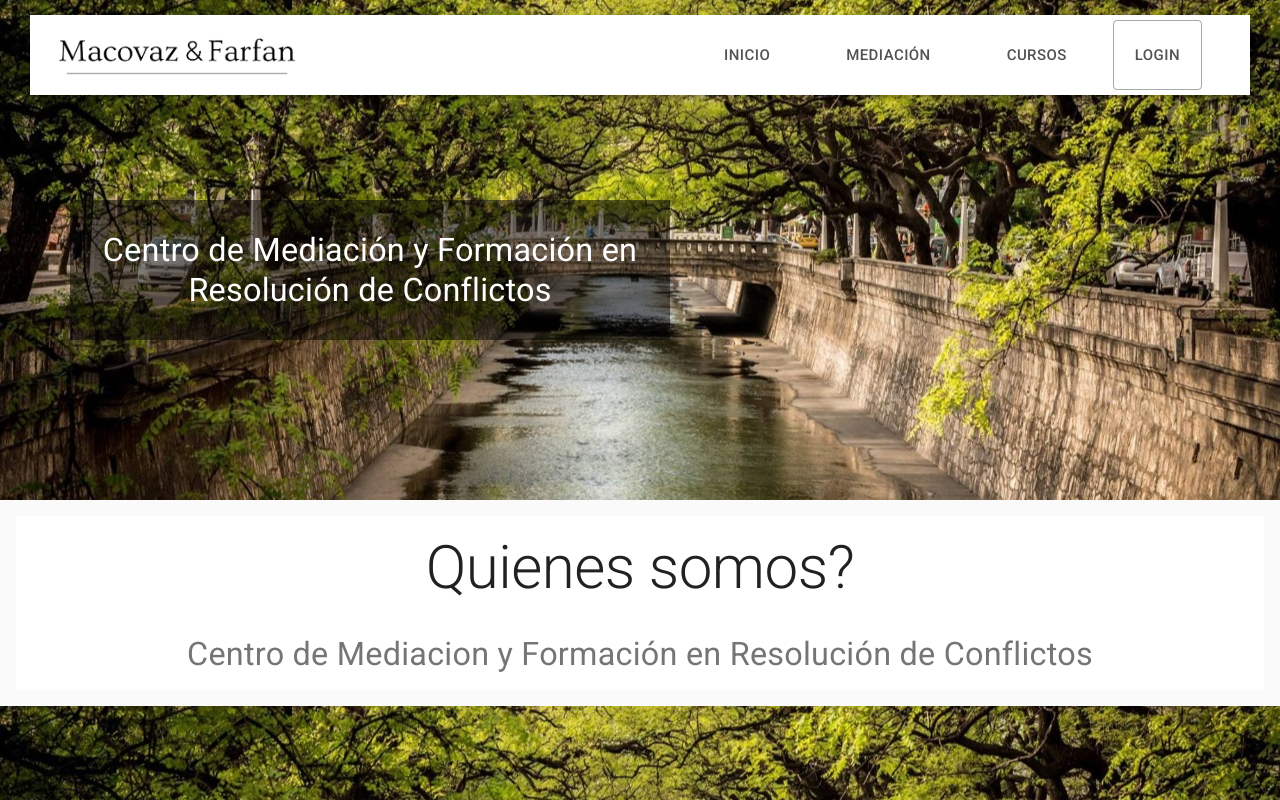
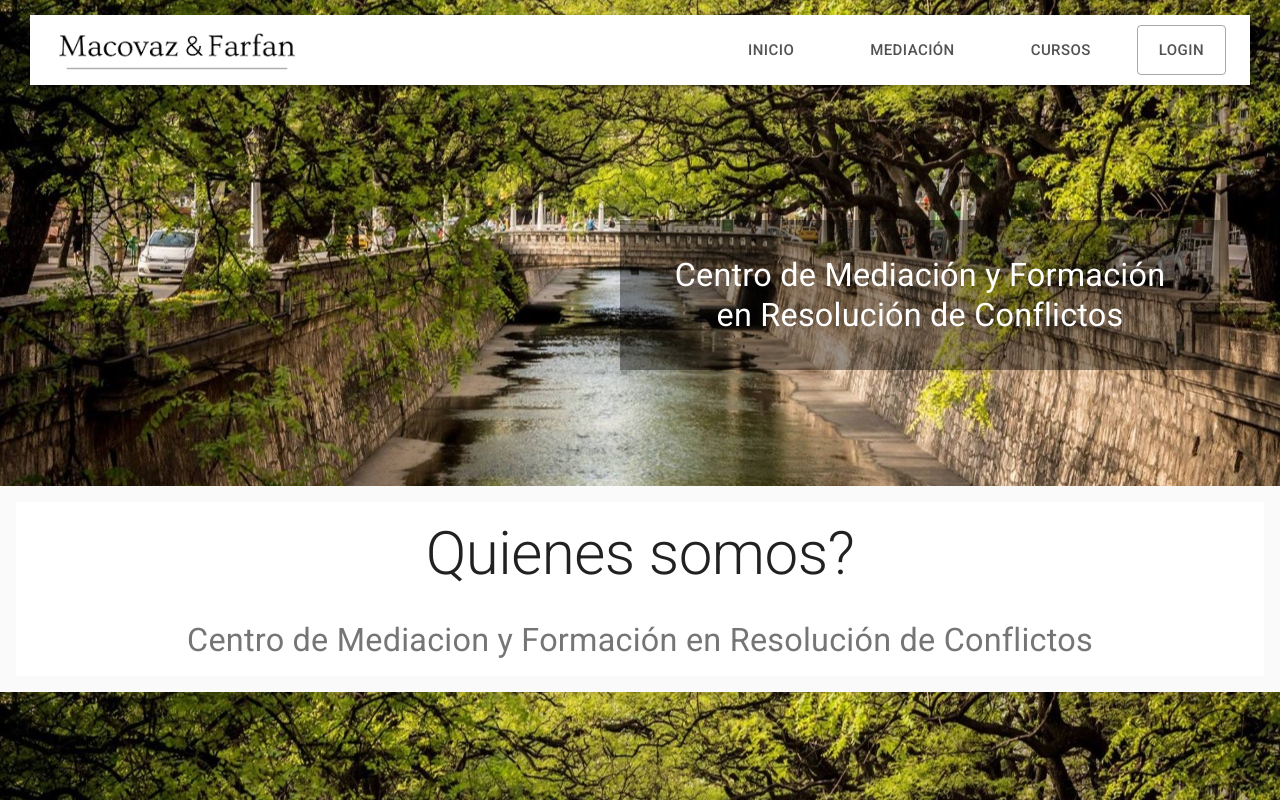
Before and after one commit to facundoolmedo/mediaronline, a React (Create React App) app: page / in a window 1280 px wide. Shown: the top 800 px of the page. Built offline with nearby package versions, Linux system fonts and the light colour scheme.

Commit message:
Using display flex on Banner

```diff
--- a/src/TemaConfig.js
+++ b/src/TemaConfig.js
@@ -1,13 +1,10 @@
-import {
-  createMuiTheme, responsiveFontSizes
-} from "@material-ui/core/styles";
+import { createMuiTheme, responsiveFontSizes } from "@material-ui/core/styles";
 let theme = createMuiTheme({
   palette: {
     secondary: {
       main: "#FFFFFF",
     },
     primary: {
-
       main: "#525252",
     },
   },
--- a/src/components/Banner.jsx
+++ b/src/components/Banner.jsx
@@ -15,16 +15,13 @@ const useStyle = makeStyles({
     // backgroundColor: "#266A64",
     textAlign: "center",
   },
-  logo: {
-    color:"#ffc107",
-  },
   titulo: {
-    width:"auto",
-    backgroundColor:'rgba(3, 3, 3, 0.5)',
+    width: "auto",
+    margin: 20,
+    backgroundColor: "rgba(3, 3, 3, 0.4)",
     // backgroundColor:"#333333",
-    maxWidth:600,
-    padding:30,
-    marginLeft:30,
+    maxWidth: 600,
+    padding: 35,
   },
 });
 
@@ -33,16 +30,20 @@ const Banner = (props) => {
 
   return (
     <Fragment>
-      <Box className={classes.banner} pb={20} pt={25} px={5}>
-        {/* <Typography variant="h1" color="secondary">
-          {props.titulo}</Typography> */}
-
+      <Box
+        className={classes.banner}
+        pb={12}
+        pt={25}
+        px={5}
+        display="flex"
+        justifyContent="flex-end"
+      >
         <Box className={classes.titulo}>
-          <Typography variant="h4" color="secondary" >
-            {props.titulo}</Typography>
+          <Typography variant="h4" color="secondary">
+            {props.titulo}
+          </Typography>
         </Box>
       </Box>
-
     </Fragment>
   );
 };
--- a/src/components/Contenedor.jsx
+++ b/src/components/Contenedor.jsx
@@ -62,9 +62,9 @@ export const Contenedor = (props) => {
   };
   return (
     <div className={classes.cont}>
-      <Container maxWidth="xl" className={classes.bar}>
+      <Container fixed className={classes.bar}>
         <HideAppBar accionAbrir={accionAbrir} />
-        </Container>
+      </Container>
       <Hidden mdUp>
         <Drawer
           classes={{
@@ -78,7 +78,7 @@ export const Contenedor = (props) => {
           <Lista />
         </Drawer>
       </Hidden>
-      <main className={classes.content} >
+      <main className={classes.content}>
         {/* <div className={classes.toolbar} /> */}
         <Router>
           <Switch>
@@ -102,7 +102,6 @@ export const Contenedor = (props) => {
           </Switch>
         </Router>
       </main>
-
     </div>
   );
 };
--- a/src/components/HideAppBar.jsx
+++ b/src/components/HideAppBar.jsx
@@ -51,7 +51,7 @@ const useStyles = makeStyles((theme) => ({
   root: {
     flexGrow: 1,
   },
-  firsButton:{
+  firsButton: {
     marginLeft: theme.spacing(4),
     marginRight: theme.spacing(2),
     height: 70,
@@ -69,8 +69,7 @@ const useStyles = makeStyles((theme) => ({
     paddingRight: 30,
   },
   logButton: {
-    marginRight: theme.spacing(3),
-    height: 70,
+    height: 50,
     paddingTop: "20px",
     paddingBottom: "20px",
   },
@@ -82,8 +81,6 @@ const useStyles = makeStyles((theme) => ({
   appBar: {
     width: "calc(100% - 60px)",
     height: "auto",
-    paddingTop: "5px",
-    paddingBottom: "5px",
     marginTop: 15,
     marginRight: 30,
     backgroundColor: "#FFFFFF",
```
